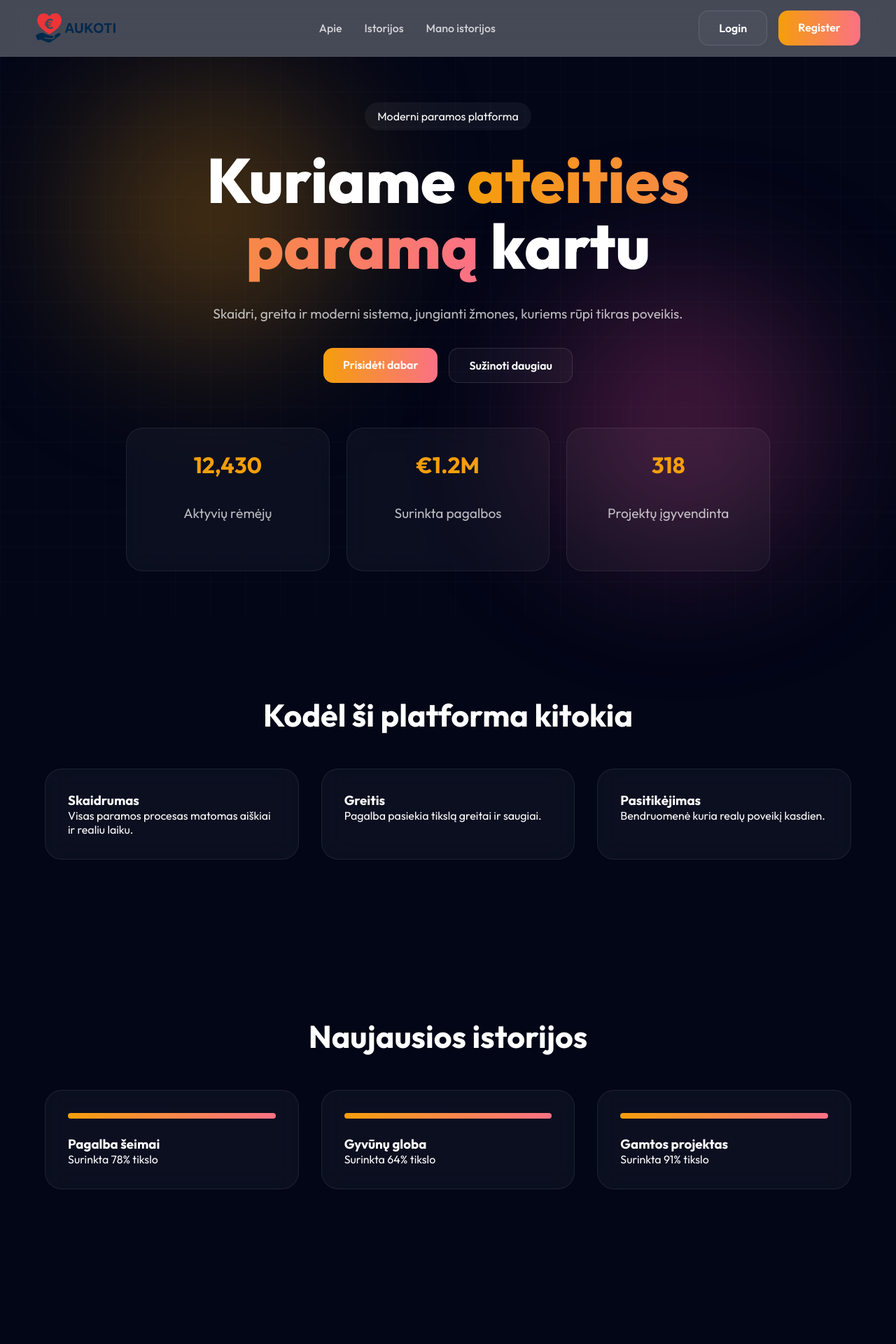
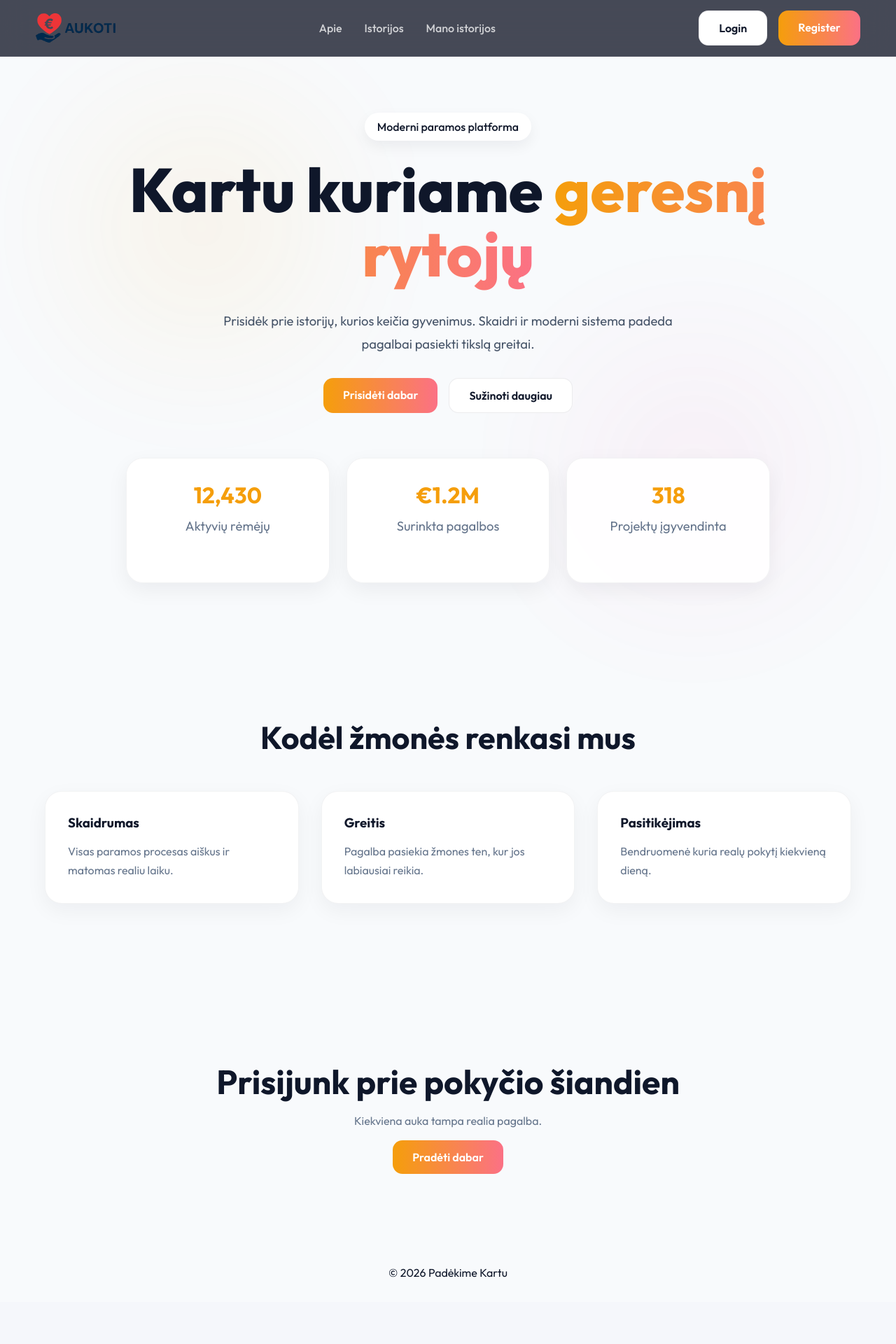
Before and after one commit to Rusnietis/aukoti, a React app in the folder frontend/: page / in a window 1280 px wide. Shown: the top 1920 px of the page at 70% size. After the commit the page ends 1860 px from the top, so only its background shows below. Built offline with nearby package versions, Linux system fonts and the light colour scheme; the HTML template or start-up script is replaced by a standard one.

Commit message:
Atnaujinta 2025ž6.03.26 Home page

```diff
--- a/frontend/src/Pages/Home/Home.jsx
+++ b/frontend/src/Pages/Home/Home.jsx
@@ -11,22 +11,16 @@ export default function Home() {
   const features = [
     {
       title: "Skaidrumas",
-      text: "Visas paramos procesas matomas aiškiai ir realiu laiku.",
+      text: "Visas paramos procesas aiškus ir matomas realiu laiku.",
     },
     {
       title: "Greitis",
-      text: "Pagalba pasiekia tikslą greitai ir saugiai.",
+      text: "Pagalba pasiekia žmones ten, kur jos labiausiai reikia.",
     },
     {
       title: "Pasitikėjimas",
-      text: "Bendruomenė kuria realų poveikį kasdien.",
+      text: "Bendruomenė kuria realų pokytį kiekvieną dieną.",
     },
-  ];
-
-  const stories = [
-    { title: "Pagalba šeimai", progress: "78%" },
-    { title: "Gyvūnų globa", progress: "64%" },
-    { title: "Gamtos projektas", progress: "91%" },
   ];
 
   return (
@@ -35,18 +29,17 @@ export default function Home() {
       <section className="hero">
         <div className="hero__blur hero__blur--left"></div>
         <div className="hero__blur hero__blur--right"></div>
-        <div className="hero__grid"></div>
 
         <div className="hero__content">
           <span className="hero__badge">Moderni paramos platforma</span>
 
           <h1>
-            Kuriame <span>ateities paramą</span> kartu
+            Kartu kuriame <span>geresnį rytojų</span>
           </h1>
 
           <p>
-            Skaidri, greita ir moderni sistema, jungianti žmones, kuriems rūpi
-            tikras poveikis.
+            Prisidėk prie istorijų, kurios keičia gyvenimus. Skaidri ir moderni
+            sistema padeda pagalbai pasiekti tikslą greitai.
           </p>
 
           <div className="hero__actions">
@@ -54,7 +47,7 @@ export default function Home() {
               Prisidėti dabar
             </Link>
 
-            <Link to="/apie-mus" className="btn btn--secondary">
+            <Link to="/apie" className="btn btn--secondary">
               Sužinoti daugiau
             </Link>
           </div>
@@ -72,7 +65,7 @@ export default function Home() {
 
       {/* FEATURES */}
       <section className="features container">
-        <h2>Kodėl ši platforma kitokia</h2>
+        <h2>Kodėl žmonės renkasi mus</h2>
 
         <div className="features__grid">
           {features.map((item, index) => (
@@ -84,34 +77,21 @@ export default function Home() {
         </div>
       </section>
 
-      {/* STORIES */}
-      <section className="stories container">
-        <h2>Naujausios istorijos</h2>
-
-        <div className="stories__grid">
-          {stories.map((story, index) => (
-            <article className="story-card" key={index}>
-              <div className="story-card__progress"></div>
-              <h3>{story.title}</h3>
-              <p>Surinkta {story.progress} tikslo</p>
-            </article>
-          ))}
-        </div>
-      </section>
-
       {/* CTA */}
       <section className="cta">
         <h2>Prisijunk prie pokyčio šiandien</h2>
-        <p>Kiekviena parama tampa realiu rezultatu.</p>
+        <p>Kiekviena auka tampa realia pagalba.</p>
 
         <Link to="/istorijos" className="btn btn--primary">
           Pradėti dabar
         </Link>
       </section>
-       {/* FOOTER */}
+
+        {/* FOOTER */}
       <footer className="footer">
         <p>© {new Date().getFullYear()} Padėkime Kartu</p>
       </footer>
+
     </main>
   );
 }
--- a/frontend/src/Style/home.scss
+++ b/frontend/src/Style/home.scss
@@ -1,6 +1,6 @@
 .homepage {
-  background: #020617;
-  color: white;
+  background: #f8fafc;
+  color: #0f172a;
   font-family: "Inter", sans-serif;
   overflow-x: hidden;
 }
@@ -12,42 +12,32 @@
 
 /* HERO */
 .hero {
-  min-height: 100vh;
+  min-height: 90vh;
   position: relative;
   display: flex;
   align-items: center;
   justify-content: center;
   text-align: center;
-  padding: 4rem 2rem;
-
-  &__grid {
-    position: absolute;
-    inset: 0;
-    background-image:
-      linear-gradient(rgba(255,255,255,.02) 1px, transparent 1px),
-      linear-gradient(90deg, rgba(255,255,255,.02) 1px, transparent 1px);
-    background-size: 50px 50px;
-  }
+  padding: 5rem 2rem;
 
   &__blur {
     position: absolute;
     border-radius: 50%;
     filter: blur(120px);
-    opacity: .35;
-    animation: float 10s ease-in-out infinite;
+    opacity: .45;
 
     &--left {
-      width: 350px;
-      height: 350px;
-      background: #f59e0b;
+      width: 320px;
+      height: 320px;
+      background: rgba(245, 158, 11, 0.2);
       top: 10%;
       left: 10%;
     }
 
     &--right {
-      width: 350px;
-      height: 350px;
-      background: #ec4899;
+      width: 320px;
+      height: 320px;
+      background: rgba(236, 72, 153, 0.16);
       bottom: 10%;
       right: 10%;
     }
@@ -63,12 +53,14 @@
     display: inline-block;
     padding: 10px 18px;
     border-radius: 999px;
-    background: rgba(255,255,255,.05);
+    background: white;
+    box-shadow: 0 8px 20px rgba(15,23,42,.06);
     margin-bottom: 1.5rem;
+    font-weight: 500;
   }
 
   h1 {
-    font-size: clamp(3rem, 7vw, 6rem);
+    font-size: clamp(3rem, 7vw, 5.5rem);
     font-weight: 800;
     line-height: 1.05;
 
@@ -83,8 +75,8 @@
     max-width: 700px;
     margin: 2rem auto;
     line-height: 1.8;
-    color: rgba(255,255,255,.72);
-    font-size: 1.2rem;
+    color: #475569;
+    font-size: 1.15rem;
   }
 
   &__actions {
@@ -110,13 +102,18 @@
 
     &:hover {
       transform: translateY(-4px);
-      box-shadow: 0 12px 35px rgba(245,158,11,.35);
+      box-shadow: 0 12px 35px rgba(245,158,11,.25);
     }
   }
 
   &--secondary {
-    border: 1px solid rgba(255,255,255,.12);
-    color: white;
+    background: white;
+    border: 1px solid rgba(15,23,42,.08);
+    color: #0f172a;
+
+    &:hover {
+      background: #f1f5f9;
+    }
   }
 }
 
@@ -127,10 +124,10 @@
   gap: 1.5rem;
 
   &__card {
-    background: rgba(255,255,255,.04);
-    border: 1px solid rgba(255,255,255,.08);
+    background: rgba(255,255,255,.9);
+    border: 1px solid rgba(15,23,42,.05);
+    box-shadow: 0 10px 30px rgba(15,23,42,.06);
     border-radius: 24px;
-    backdrop-filter: blur(18px);
     padding: 2rem;
     transition: .35s;
 
@@ -142,12 +139,16 @@
       color: #f59e0b;
       font-size: 2rem;
     }
+
+    p {
+      margin-top: .5rem;
+      color: #64748b;
+    }
   }
 }
 
 /* FEATURES */
-.features,
-.stories {
+.features {
   padding: 7rem 0;
 
   h2 {
@@ -163,34 +164,32 @@
   }
 }
 
-.card,
-.story-card {
-  background: rgba(255,255,255,.04);
-  border: 1px solid rgba(255,255,255,.08);
+.card {
+  background: white;
+  border: 1px solid rgba(15,23,42,.05);
+  box-shadow: 0 10px 30px rgba(15,23,42,.05);
   border-radius: 24px;
   padding: 2rem;
-  backdrop-filter: blur(18px);
   transition: .35s;
 
   &:hover {
     transform: translateY(-8px);
   }
-}
 
-/* STORIES */
-.story-card {
-  &__progress {
-    height: 8px;
-    border-radius: 999px;
-    background: linear-gradient(90deg,#f59e0b,#fb7185);
-    margin-bottom: 1.5rem;
+  h3 {
+    margin-bottom: 1rem;
+  }
+
+  p {
+    color: #64748b;
+    line-height: 1.7;
   }
 }
 
 /* CTA */
 .cta {
   text-align: center;
-  padding: 8rem 2rem;
+  padding: 7rem 2rem;
 
   h2 {
     font-size: 3rem;
@@ -198,29 +197,18 @@
   }
 
   p {
-    color: rgba(255,255,255,.72);
+    color: #64748b;
     margin-bottom: 2rem;
   }
 }
 
-/* FLOAT */
-@keyframes float {
-  0%,100% {
-    transform: translateY(0px);
-  }
-  50% {
-    transform: translateY(-30px);
-  }
-}
-
-/* RESPONSIVE */
+/* MOBILE */
 @media (max-width: 768px) {
   .hero h1 {
     font-size: 2.7rem;
   }
 
   .features h2,
-  .stories h2,
   .cta h2 {
     font-size: 2rem;
   }
```
